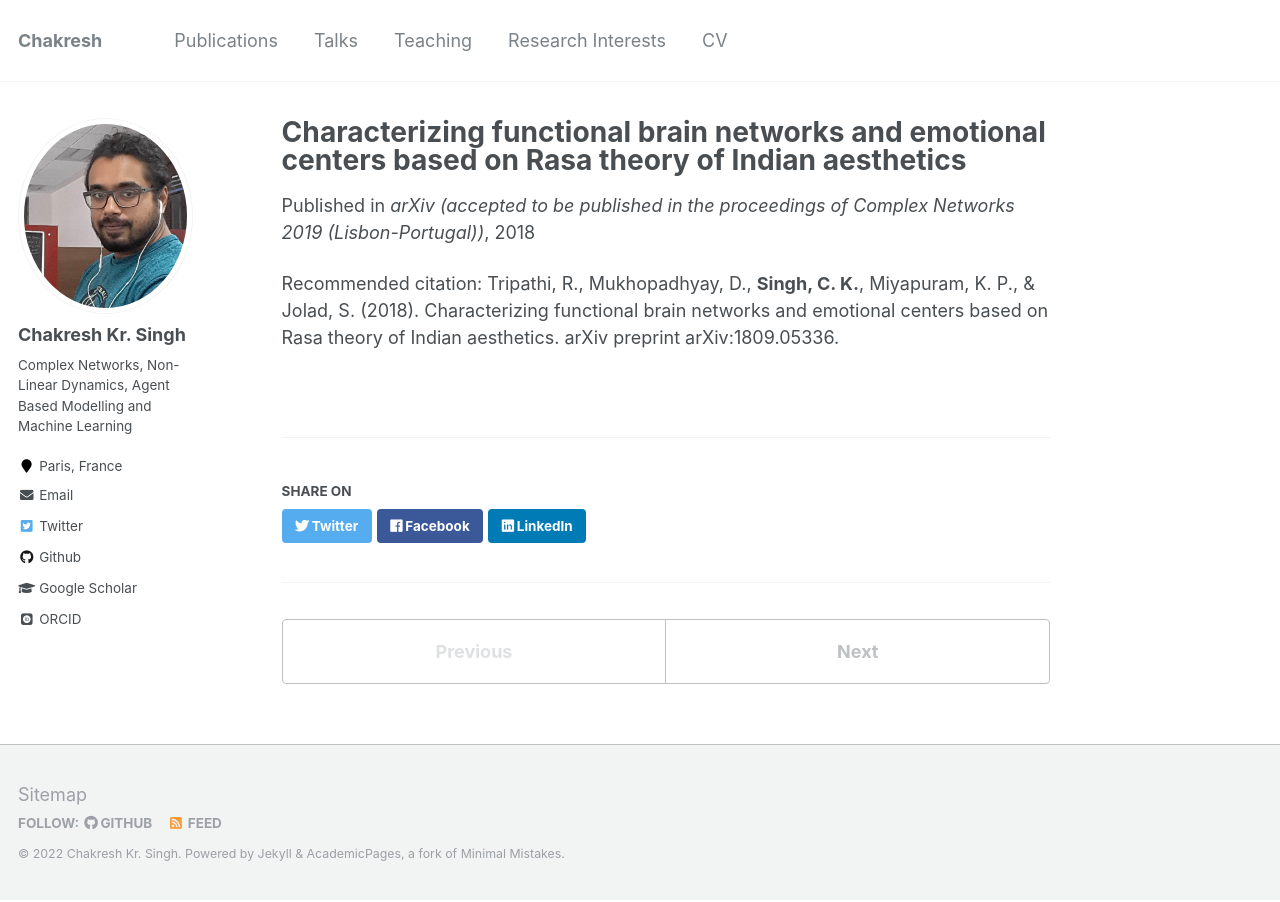
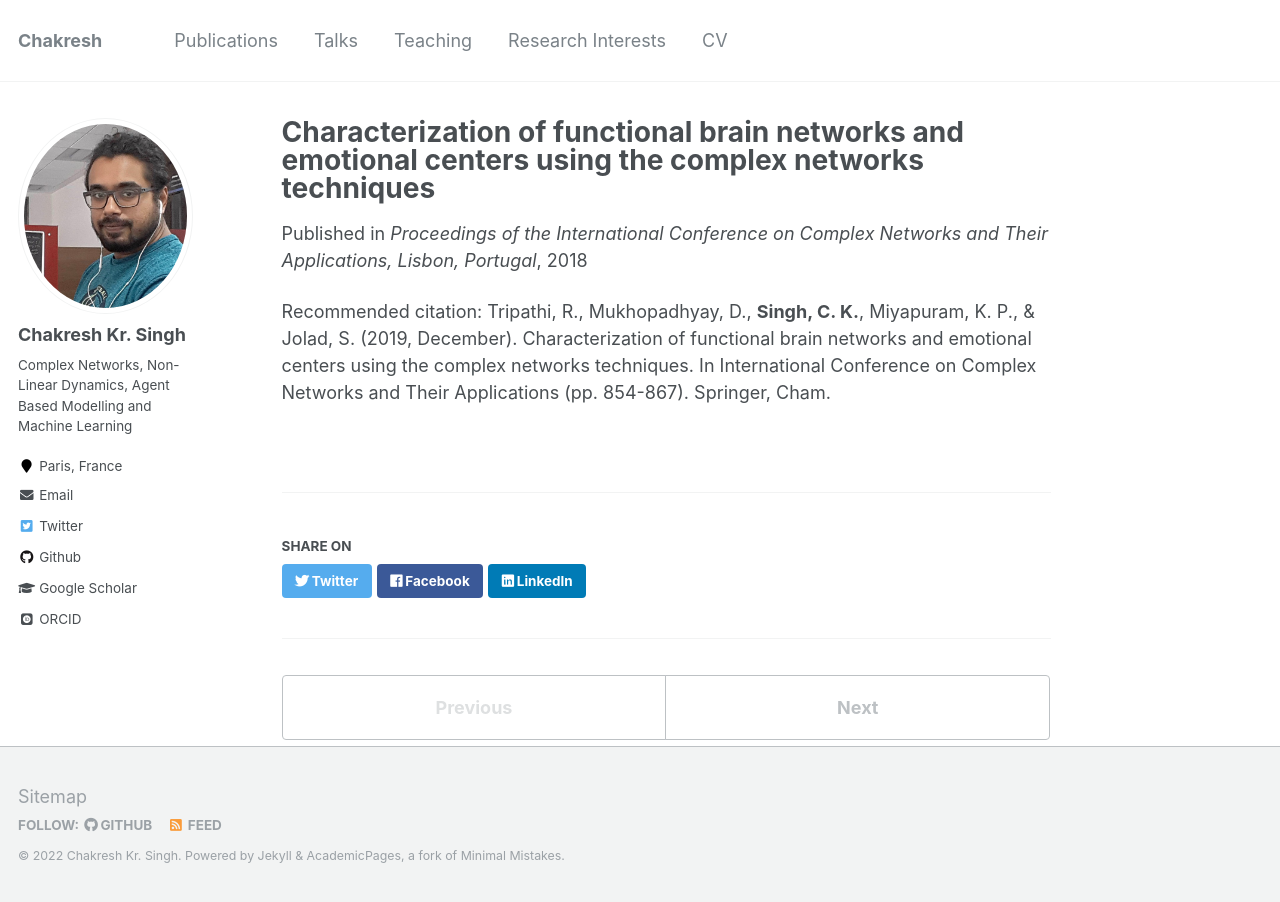
Before and after one commit to ChakreshIITGN/ChakreshIITGN.github.io, a Jekyll site: the page built from _publications/2018-09-14-paper-4.md, in a window 1280 px wide. Built offline with Jekyll 4.4.1, drawn with Linux system fonts in a browser that asks for light colours; some web fonts are replaced.

Commit message:
Update 2018-09-14-paper-4.md

```diff
--- a/_publications/2018-09-14-paper-4.md
+++ b/_publications/2018-09-14-paper-4.md
@@ -1,13 +1,13 @@
 ---
-title: "Characterizing functional brain networks and emotional centers based on Rasa theory of Indian aesthetics"
+title: "Characterization of functional brain networks and emotional centers using the complex networks techniques"
 collection: publications
 permalink: /publication/2018-09-14-paper-4
 excerpt: 'In this work, we extract functional brain networks using coherence measures on EEG recordings of film clips from popular Indian Bollywood movies representing nine Rasas in the Indian Natyasastra. Structural and functional network measures were computed for these brain networks, averaging over a range of significant edge weights, in different brainwave frequency bands.'
 date: 2018-09-14
-venue: 'arXiv (accepted to be published in the proceedings of Complex Networks 2019 (Lisbon-Portugal))'
+venue: 'Proceedings of the International Conference on Complex Networks and Their Applications, Lisbon, Portugal'
 paperurl: 'https://arxiv.org/pdf/1809.05336.pdf'
 
 ---
 
 
-Recommended citation: Tripathi, R., Mukhopadhyay, D., **Singh, C. K.**, Miyapuram, K. P., & Jolad, S. (2018). Characterizing functional brain networks and emotional centers based on Rasa theory of Indian aesthetics. arXiv preprint arXiv:1809.05336.
+Recommended citation: Tripathi, R., Mukhopadhyay, D., **Singh, C. K.**, Miyapuram, K. P., & Jolad, S. (2019, December). Characterization of functional brain networks and emotional centers using the complex networks techniques. In International Conference on Complex Networks and Their Applications (pp. 854-867). Springer, Cham.
```
